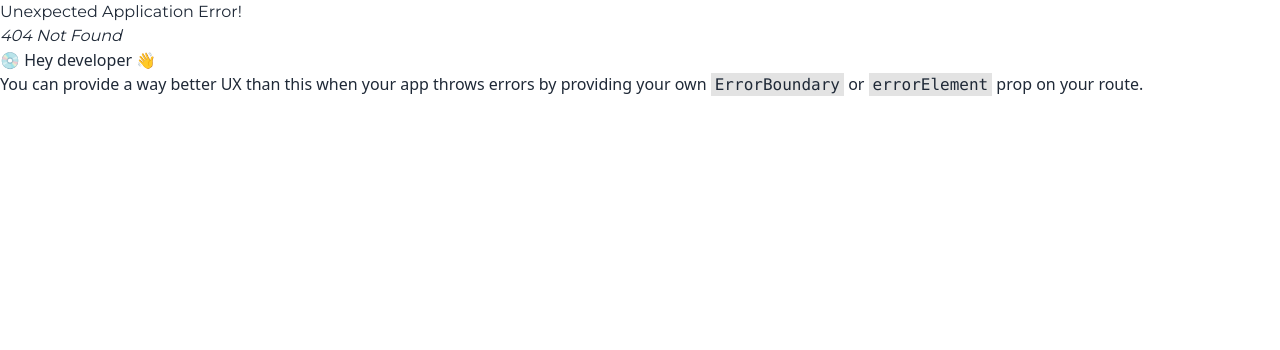
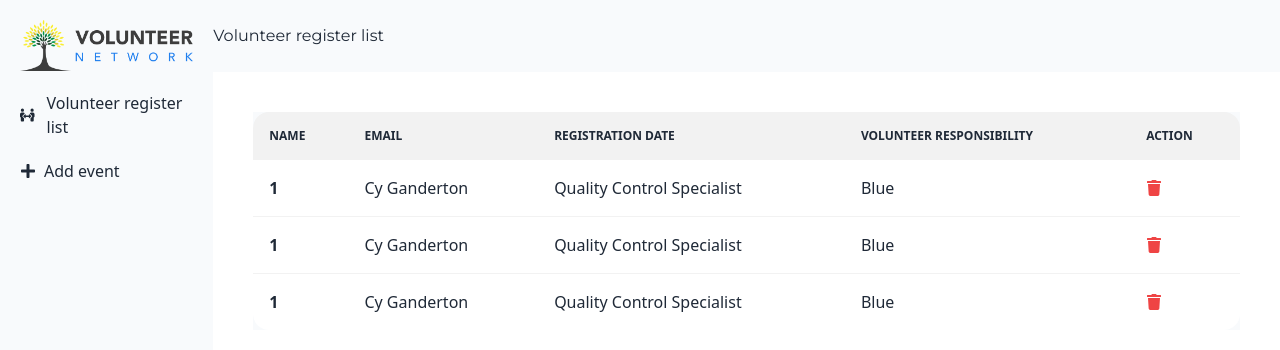
Before and after one commit to Source-Code-007/volunteer-network-client, a React (Vite) app: page /admin/add-event in a window 1280 px wide. Before the commit this address had no page. Shown: the top 350 px of the page. Built offline with nearby package versions, Linux system fonts and the light colour scheme.

Commit message:
layout two added for admin dashboard

```diff
--- /dev/null
+++ b/src/AdminPages/AddEvent.jsx
@@ -0,0 +1,13 @@
+import React from 'react';
+
+const AddEvent = () => {
+    return (
+        <div>
+            <form action="">
+                i
+            </form>
+        </div>
+    );
+};
+
+export default AddEvent;
--- /dev/null
+++ b/src/AdminPages/VolunteersLeftNav.jsx
@@ -0,0 +1,15 @@
+import { FaPeopleArrows, FaPlus } from "react-icons/fa";
+import { Link } from "react-router-dom";
+import logo from '../assets/logo.png'
+
+const VolunteersLeftNav = () => {
+    return (
+            <div  className="p-5 space-y-5">
+                <Link className="/"><img src={logo} alt="" className="w-48 h-auto"/></Link>
+                <Link to={'/admin/volunteers-list'} className="flex gap-3 items-center"> <FaPeopleArrows></FaPeopleArrows> Volunteer register list</Link>
+                <Link to={'/admin/add-event'} className="flex gap-2 items-center"> <FaPlus></FaPlus> Add event</Link>
+            </div>
+    );
+};
+
+export default VolunteersLeftNav;
--- /dev/null
+++ b/src/AdminPages/VolunteersList.jsx
@@ -0,0 +1,51 @@
+import { FaTrash } from 'react-icons/fa';
+
+const VolunteersList = () => {
+    return (
+        <div>
+            <h2 className='py-6 bg-slate-50'> Volunteer register list </h2>
+            <div className='p-10'>
+                <div className="overflow-x-auto bg-slate-50">
+                    <table className="table w-full">
+                        {/* head */}
+                        <thead>
+                            <tr>
+                                <th>Name</th>
+                                <th>Email</th>
+                                <th>Registration Date</th>
+                                <th>Volunteer responsibility</th>
+                                <th>Action</th>
+                            </tr>
+                        </thead>
+                        <tbody>
+                            {/* row 1 */}
+                            <tr>
+                                <th>1</th>
+                                <td>Cy Ganderton</td>
+                                <td>Quality Control Specialist</td>
+                                <td>Blue</td>
+                                <td className='text-red-500'> <FaTrash></FaTrash> </td>
+                            </tr>
+                            <tr>
+                                <th>1</th>
+                                <td>Cy Ganderton</td>
+                                <td>Quality Control Specialist</td>
+                                <td>Blue</td>
+                                <td className='text-red-500'> <FaTrash></FaTrash> </td>
+                            </tr>
+                            <tr>
+                                <th>1</th>
+                                <td>Cy Ganderton</td>
+                                <td>Quality Control Specialist</td>
+                                <td>Blue</td>
+                                <td className='text-red-500'> <FaTrash></FaTrash> </td>
+                            </tr>
+                        </tbody>
+                    </table>
+                </div>
+            </div>
+        </div>
+    );
+};
+
+export default VolunteersList;
--- /dev/null
+++ b/src/Layout/LayoutTwoAdmin.jsx
@@ -0,0 +1,13 @@
+import { Outlet } from "react-router-dom";
+import VolunteersLeftNav from "../AdminPages/VolunteersLeftNav";
+
+const LayoutTwoAdmin = () => {
+    return (
+        <div className="grid grid-cols-12 min-h-screen">
+            <div className="col-span-2 bg-slate-50"><VolunteersLeftNav></VolunteersLeftNav></div>
+            <div className="col-span-10 "><Outlet></Outlet></div>
+        </div>
+    );
+};
+
+export default LayoutTwoAdmin;
--- a/src/Shared/Nav.jsx
+++ b/src/Shared/Nav.jsx
@@ -7,6 +7,7 @@
             <li><Link to={'/'}>Home</Link></li>
             <li><Link to={'/about'}>About</Link></li>
             <li><Link to={'/volunteer'}>Volunteer</Link></li>
+            <li><Link to={'/admin'}>Admin</Link></li>
         </>
     return (
 
```
Also changed, not shown: src/main.jsx (+16 -0 lines).
